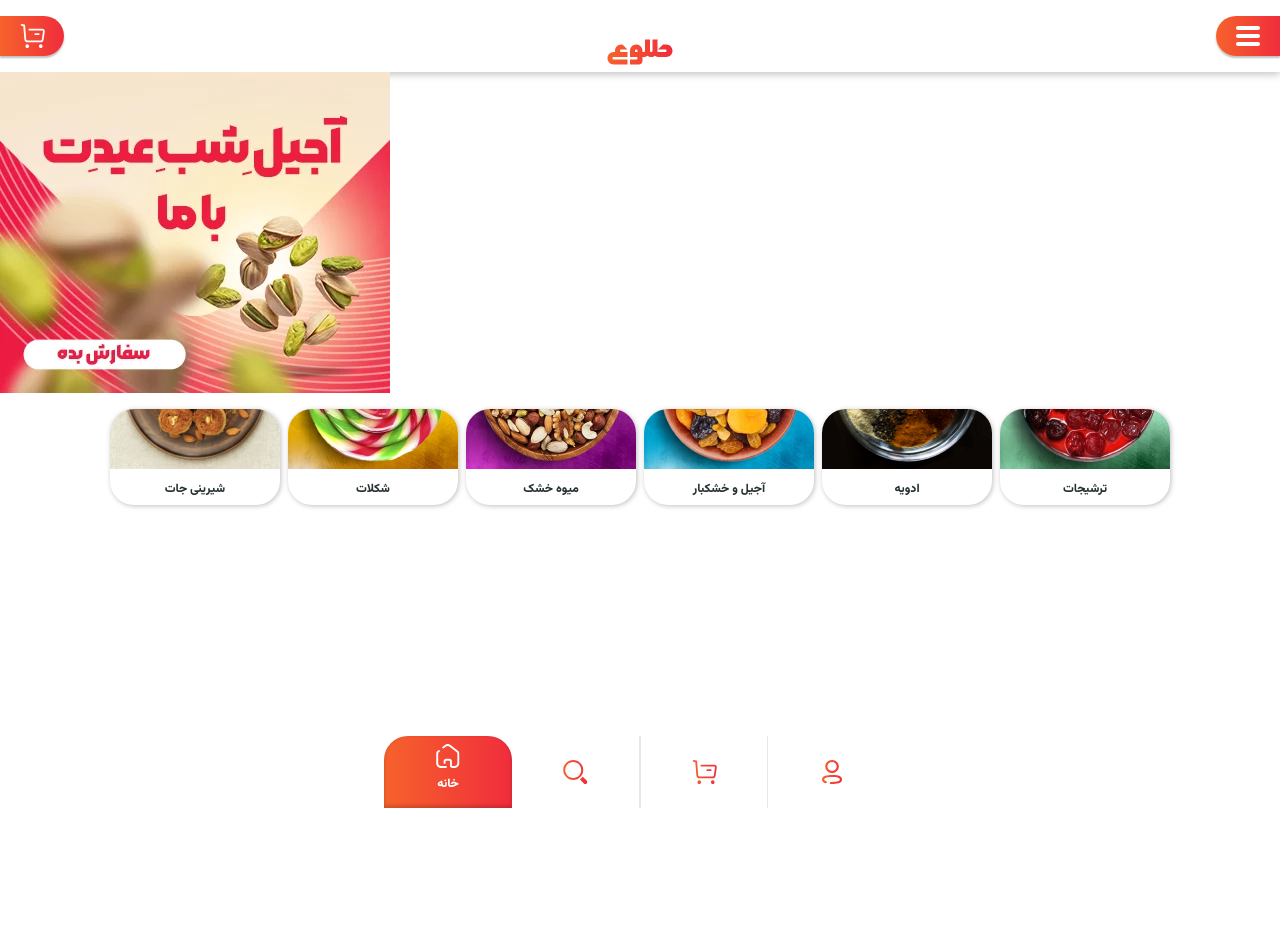
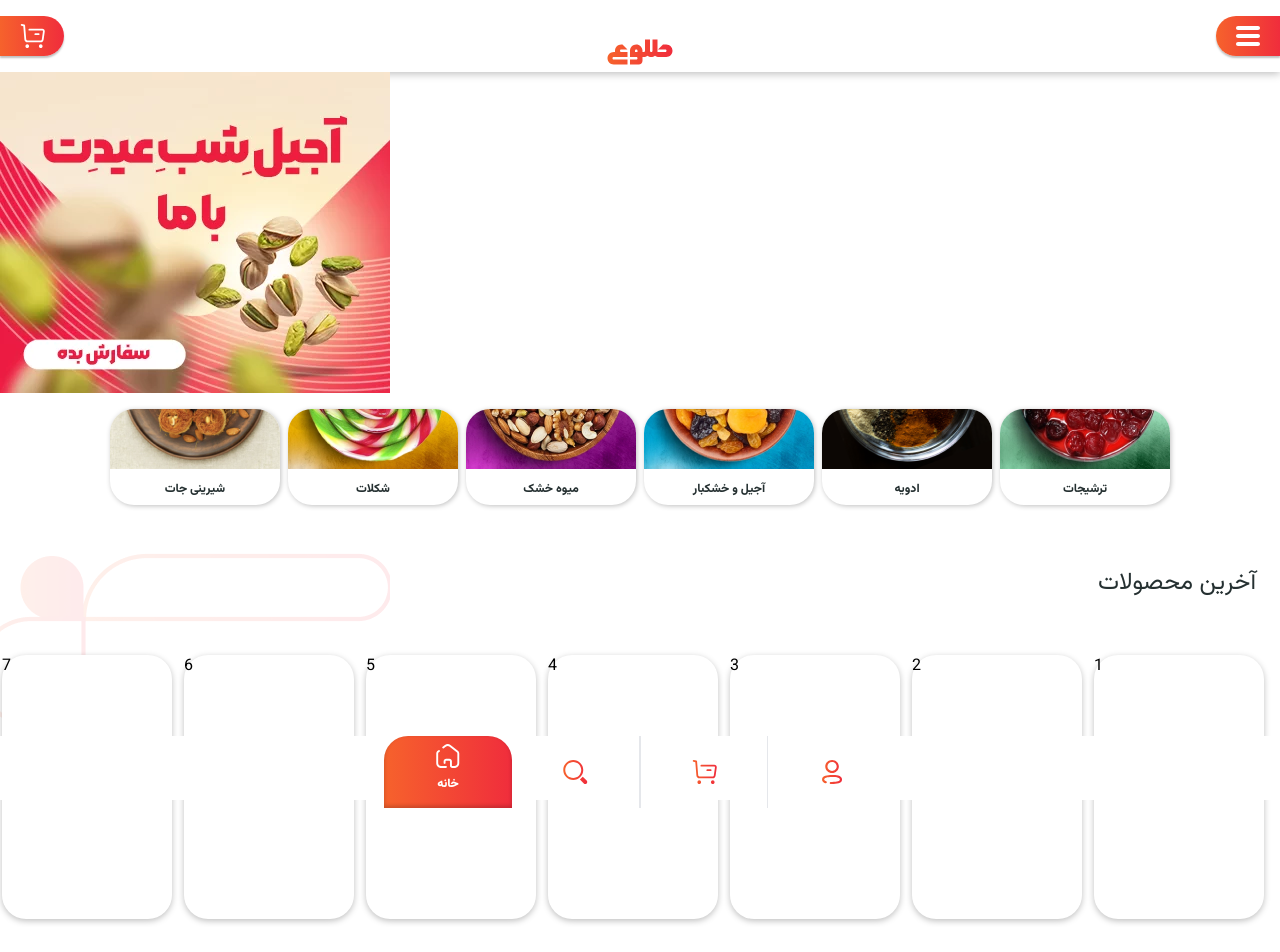
Before and after one commit to Mhdph/toloe-pakhsh, a Next.js app: page / in a window 1280 px wide. Shown: the top 952 px of the page. Before the commit the page ends 800 px from the top, so only its background shows below. Built offline with nearby package versions, Linux system fonts and the light colour scheme.

Commit message:
add listItem

```diff
--- a/components/CategoryList.tsx
+++ b/components/CategoryList.tsx
@@ -20,7 +20,7 @@ const CategoryList: React.FC<CategoryListProps> = () => {
                 alt={item.name}
                 className="rounded-t-3xl"
               />
-              <p className="text-center text-xs font-extrabold text-[#253031] mt-3">
+              <p className="text-center text-xs font-extrabold text-black-items mt-3">
                 {item.name}
               </p>
             </div>
--- /dev/null
+++ b/components/LstItmes.tsx
@@ -0,0 +1,25 @@
+import React from "react";
+import ItemLogo from "@/assets/images/ItemLogo.png";
+import Image from "next/image";
+type LstItmesProps = {};
+
+const LstItmes: React.FC<LstItmesProps> = () => {
+  return (
+    <div className="mt-12 w-full">
+      <Image alt="logo" src={ItemLogo} />
+      <p className="text-black-items font-normal text-2xl text-right relative -top-40 mr-6">
+        آخرین محصولات
+      </p>
+      <div className="w-full flex items-center flex-row-reverse gap-3 relative py-2 px-4 -top-40 my-12 scroll-smooth overflow-x-scroll scrollbar-none">
+        <div className="card">1</div>
+        <div className="card">2</div>
+        <div className="card">3</div>
+        <div className="card">4</div>
+        <div className="card">5</div>
+        <div className="card">6</div>
+        <div className="card">7</div>
+      </div>
+    </div>
+  );
+};
+export default LstItmes;
--- a/package.json
+++ b/package.json
@@ -21,5 +21,8 @@
     "react-dom": "18.2.0",
     "tailwindcss": "3.3.1",
     "typescript": "5.0.4"
+  },
+  "devDependencies": {
+    "tailwind-scrollbar": "^3.0.0"
   }
 }
--- a/pages/index.tsx
+++ b/pages/index.tsx
@@ -1,11 +1,7 @@
-import Image from "next/image";
-import { Inter } from "next/font/google";
-import Footer from "@/components/Footer";
 import Navbar from "@/components/Navbar";
 import HeroSection from "@/components/HeroSection";
 import CategoryList from "@/components/CategoryList";
-
-const inter = Inter({ subsets: ["latin"] });
+import LstItmes from "@/components/LstItmes";
 
 export default function Home() {
   return (
@@ -13,6 +9,7 @@ export default function Home() {
       <Navbar />
       <HeroSection />
       <CategoryList />
+      <LstItmes />
     </main>
   );
 }
--- a/styles/globals.css
+++ b/styles/globals.css
@@ -35,3 +35,16 @@ body {
   height: 96px;
   background: #ffffff;
 }
+.card {
+  min-width: 170px;
+  height: 264px;
+  background: #ffffff;
+  box-shadow: 0px 2px 6px rgba(0, 0, 0, 0.25);
+  border-radius: 24px;
+}
+.special_offer {
+  width: 390px;
+  height: 564px;
+  background: linear-gradient(270deg, #f6602d 0%, #fa8821 100%);
+  border-radius: 48px;
+}
--- a/tailwind.config.js
+++ b/tailwind.config.js
@@ -1,18 +1,21 @@
 /** @type {import('tailwindcss').Config} */
 module.exports = {
   content: [
-    './pages/**/*.{js,ts,jsx,tsx,mdx}',
-    './components/**/*.{js,ts,jsx,tsx,mdx}',
-    './app/**/*.{js,ts,jsx,tsx,mdx}',
+    "./pages/**/*.{js,ts,jsx,tsx,mdx}",
+    "./components/**/*.{js,ts,jsx,tsx,mdx}",
+    "./app/**/*.{js,ts,jsx,tsx,mdx}",
   ],
   theme: {
     extend: {
       backgroundImage: {
-        'gradient-radial': 'radial-gradient(var(--tw-gradient-stops))',
-        'gradient-conic':
-          'conic-gradient(from 180deg at 50% 50%, var(--tw-gradient-stops))',
+        "gradient-radial": "radial-gradient(var(--tw-gradient-stops))",
+        "gradient-conic":
+          "conic-gradient(from 180deg at 50% 50%, var(--tw-gradient-stops))",
+      },
+      colors: {
+        "black-items": "#253031",
       },
     },
   },
-  plugins: [],
-}
+  plugins: [require("tailwind-scrollbar")],
+};
```
Also changed, not shown: assets/images/ItemLogo.png (added), 1 other file (tests, documents, lock files or other folders).
